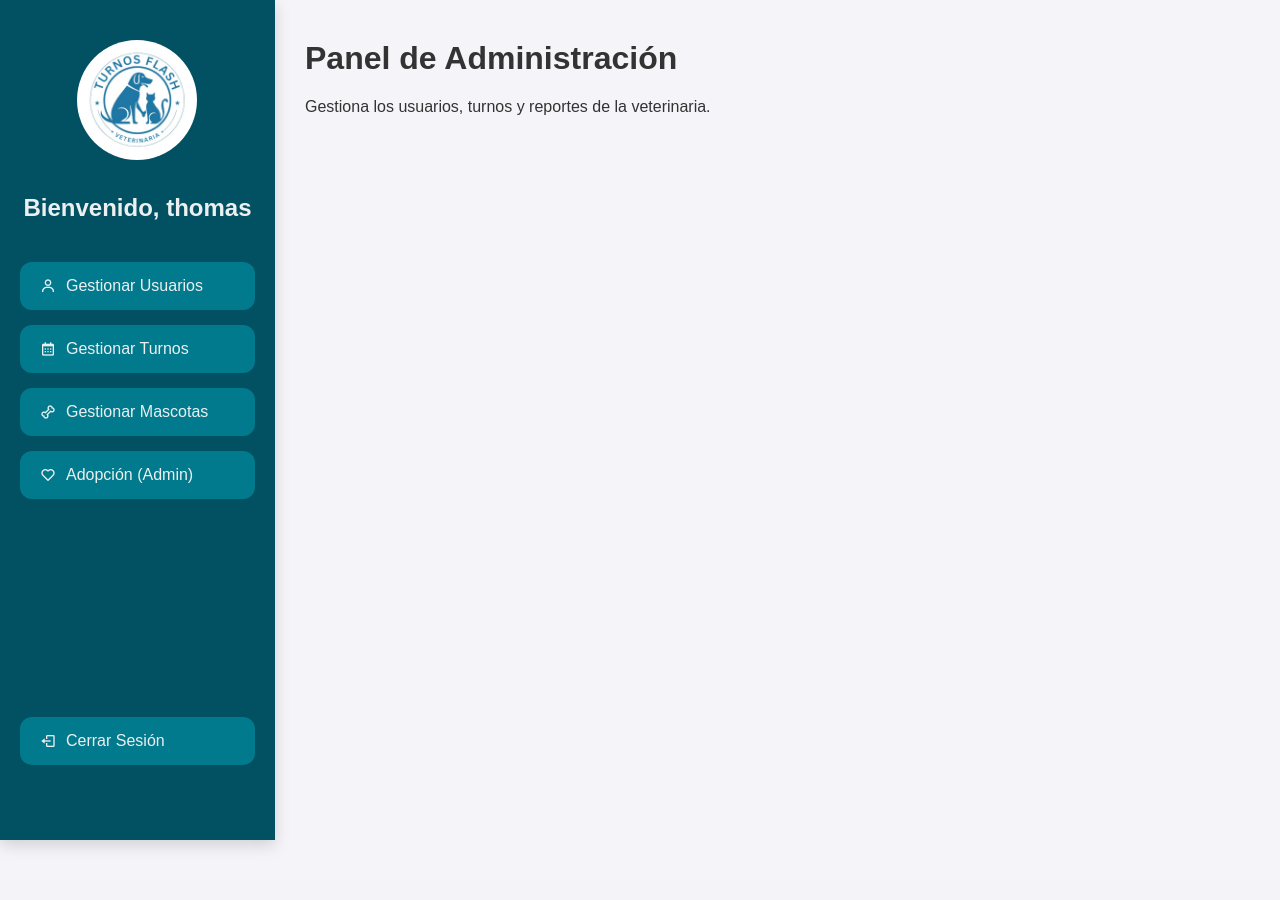
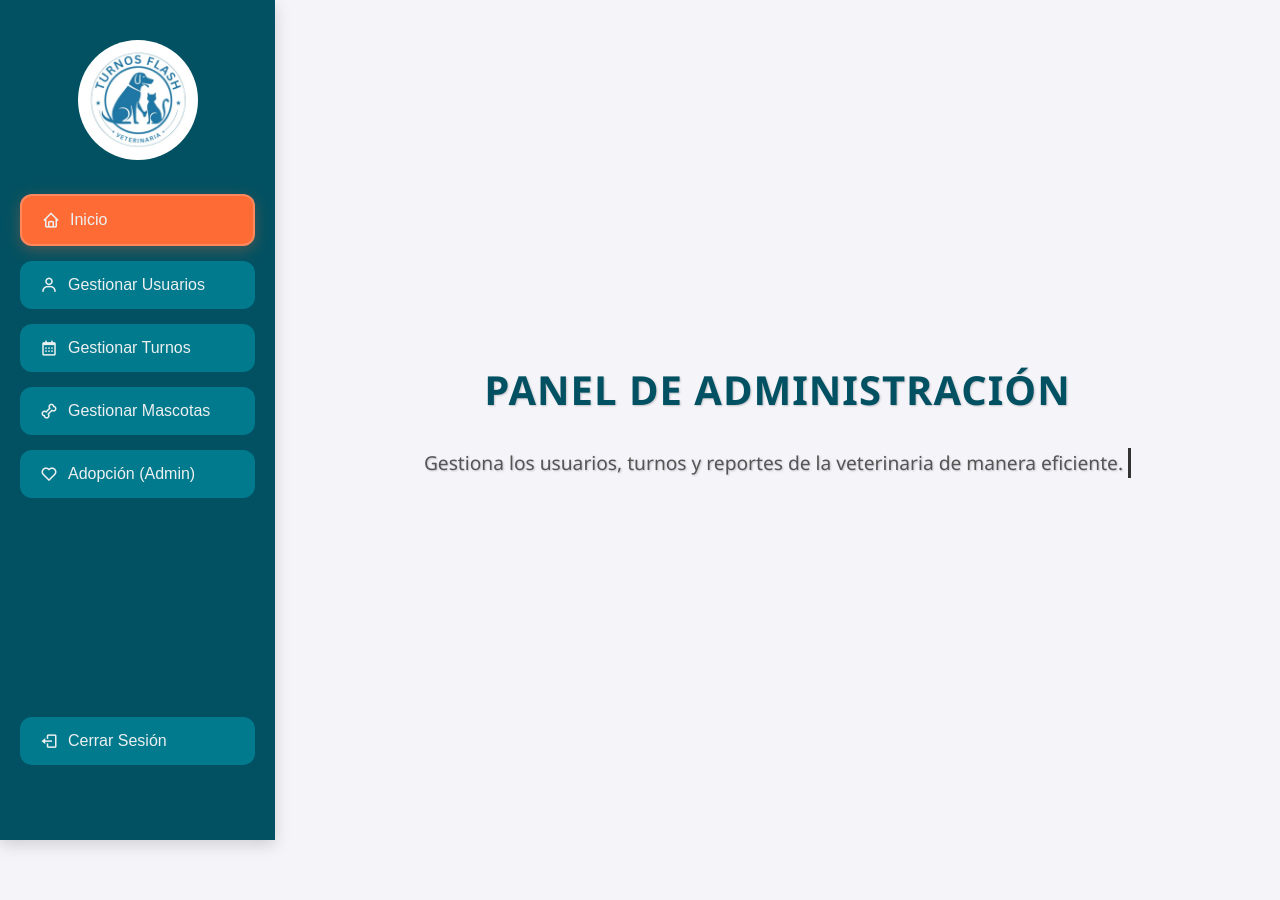
Before and after one commit to Byfrickxer07/veterinaria_2.0, a PHP site: page /admin_dashboard.php in a window 1280 px wide. Before the commit the page ends 848 px from the top, so only its background shows below. Run offline with PHP 8.4, Linux system fonts and the light colour scheme; a user stored in the database is signed in; data comes from the database, SQL or seed files in the repository; some libraries are stand-ins or nearby versions.

Commit message:
cerrar sesion y sidebar

```diff
--- a/admin_dashboard.php
+++ b/admin_dashboard.php
@@ -80,34 +80,8 @@ $conn->close();
             box-shadow: 0 5px 15px rgba(0,0,0,0.15);
         }
 
-        .sidebar.collapsed {
-            width: 75px;
-        }
 
-        .sidebar.collapsed .user-name,
-        .sidebar.collapsed span {
-            display: none;
-        }
 
-        .sidebar.collapsed .profile-section {
-            text-align: center;
-        }
-
-        .sidebar .toggle-menu {
-            position: absolute;
-            top: 30px;
-            right: -15px;
-            cursor: pointer;
-            background-color: #027a8d;
-            padding: 10px;
-            border-radius: 50%;
-            box-shadow: 0 0 10px rgba(0, 0, 0, 0.2);
-            transition: right 0.3s ease, background-color 0.3s;
-        }
-
-        .sidebar.collapsed .toggle-menu {
-            right: -15px;
-        }
 
         .profile-section {
             text-align: center;
@@ -143,24 +117,32 @@ $conn->close();
             font-size: 16px;
             transition: background-color 0.3s, padding 0.3s, transform 0.15s ease-in-out;
             box-sizing: border-box;
+            position: relative;
         }
 
-        .sidebar.collapsed a {
-            justify-content: center;
-            padding: 15px;
-        }
 
         .sidebar a:hover {
             background-color: #03485f;
             transform: translateY(-1px);
         }
 
+        .sidebar a.active {
+            background-color: #ff6b35;
+            box-shadow: 0 4px 15px rgba(255, 107, 53, 0.3);
+            border: 2px solid rgba(255, 255, 255, 0.2);
+        }
+
+        .sidebar a.active:hover {
+            background-color: #e55a2b;
+        }
+
         .sidebar i {
             margin-right: 10px;
+            font-size: 18px;
         }
 
-        .sidebar.collapsed i {
-            margin-right: 0;
+        .sidebar span {
+            transition: opacity 0.3s ease;
         }
 
         .sidebar .bottom-menu {
@@ -174,13 +156,79 @@ $conn->close();
 
         .content {
             flex-grow: 1;
-            padding: 40px 30px;
-            min-height: 100vh;
+            display: flex;
+            justify-content: center;
+            align-items: center;
+            flex-direction: column;
+            padding: 50px 20px;
+            height: 100vh;
+            overflow: hidden;
+            text-align: center;
+            position: relative;
+            transform: translateY(-30px);
         }
 
-        h1 {
-            margin-top: 0;
-            font-weight: 600;
+        .content h1,
+        .content p {
+            margin: 0;
+            font-size: 2em;
+            font-family: 'Segoe UI', Tahoma, Geneva, Verdana, sans-serif;
+            color: #333;
+            text-shadow: 1px 1px 2px rgba(0, 0, 0, 0.2);
+            line-height: 1.4;
+            white-space: nowrap;
+        }
+
+        .content h1 {
+            font-size: 2.5em;
+            font-weight: bold;
+            color: #025162;
+            text-transform: uppercase;
+            letter-spacing: 1px;
+            margin-bottom: 20px;
+        }
+
+        .content p {
+            font-size: 1.2em;
+            color: #555;
+            margin-top: 10px;
+            line-height: 1.6;
+            max-width: 100%;
+            overflow: hidden;
+            border-right: 3px solid #333;
+            white-space: nowrap;
+            box-sizing: border-box;
+            padding-right: 5px;
+        }
+
+        .typing-text {
+            font-size: 1.2em;
+            overflow: hidden;
+            white-space: nowrap;
+            border-right: 3px solid #333;
+            animation: typing 4s steps(40, end), blink-caret .75s step-end infinite;
+            margin: 0 auto;
+            font-family: 'Courier New', Courier, monospace;
+            color: #333;
+            text-shadow: 0 1px 0 rgba(0, 0, 0, 0.1);
+        }
+
+        @keyframes typing {
+            from {
+                width: 0;
+            }
+            to {
+                width: 65%;
+            }
+        }
+
+        @keyframes blink-caret {
+            from, to {
+                border-color: transparent;
+            }
+            50% {
+                border-color: #333;
+            }
         }
 
         .toggle-switch-container {
@@ -282,25 +330,15 @@ $conn->close();
             justify-content: center;
         }
 
-        .sidebar.collapsed .toggle-switch i {
-            display: none;
-        }
-        /* Desactivar colapso del sidebar en esta página */
-        .sidebar .toggle-menu { display: none !important; }
-        .sidebar.collapsed { width: 275px !important; }
-        .sidebar.collapsed .user-name,
-        .sidebar.collapsed span { display: inline !important; }
+        /* Sidebar fijo sin colapso */
 </style>
 
 <div class="sidebar">
-<div class="toggle-menu">
-        <i class='bx bx-chevron-left' id="menu-toggle"></i>
-    </div>
     <div class="profile-section">
         <img src="logo_perro.jpg" alt="Foto de Usuario" class="profile-image">
-        <h2 class="user-name">Bienvenido, <?php echo htmlspecialchars($nombre_usuario); ?></h2>
     </div>
 
+    <a href="admin_dashboard.php" class="active"><i class='bx bx-home'></i><span>Inicio</span></a>
     <a href="gestionar_usuarios.php"><i class='bx bx-user'></i><span>Gestionar Usuarios</span></a>
     <a href="gestionar_turnos.php"><i class='bx bx-calendar'></i><span>Gestionar Turnos</span></a>
     <a href="gestionar_mascotas.php"><i class='bx bx-bone'></i><span>Gestionar Mascotas</span></a>
@@ -315,25 +353,19 @@ $conn->close();
 
 <div class="content">
     <h1>Panel de Administración</h1>
-    <p>Gestiona los usuarios, turnos y reportes de la veterinaria.</p>
+    <p class="typing-text">Gestiona los usuarios, turnos y reportes de la veterinaria de manera eficiente.</p>
 </div>
 <script src="https://cdn.jsdelivr.net/npm/sweetalert2@11"></script>
 <script src="alertas_clientes.js"></script>
 <script>
-    const menuToggle = document.getElementById('menu-toggle');
-    const sidebar = document.querySelector('.sidebar');
     const darkModeToggle = document.getElementById('dark-mode-toggle');
     const body = document.body;
 
-    menuToggle.addEventListener('click', () => {
-        sidebar.classList.toggle('collapsed');
-        menuToggle.classList.toggle('bx-chevron-left');
-        menuToggle.classList.toggle('bx-chevron-right');
-    });
-
-    darkModeToggle.addEventListener('change', () => {
-        body.classList.toggle('dark-mode');
-    });
+    if (darkModeToggle) {
+        darkModeToggle.addEventListener('change', () => {
+            body.classList.toggle('dark-mode');
+        });
+    }
 
 
     const logoutButton = document.getElementById('logout-button');
```
Also changed, not shown: gestionar_mascotas.php (+71 -13 lines), gestionar_turnos.php (+41 -36 lines), gestionar_usuarios.php (+40 -37 lines).
